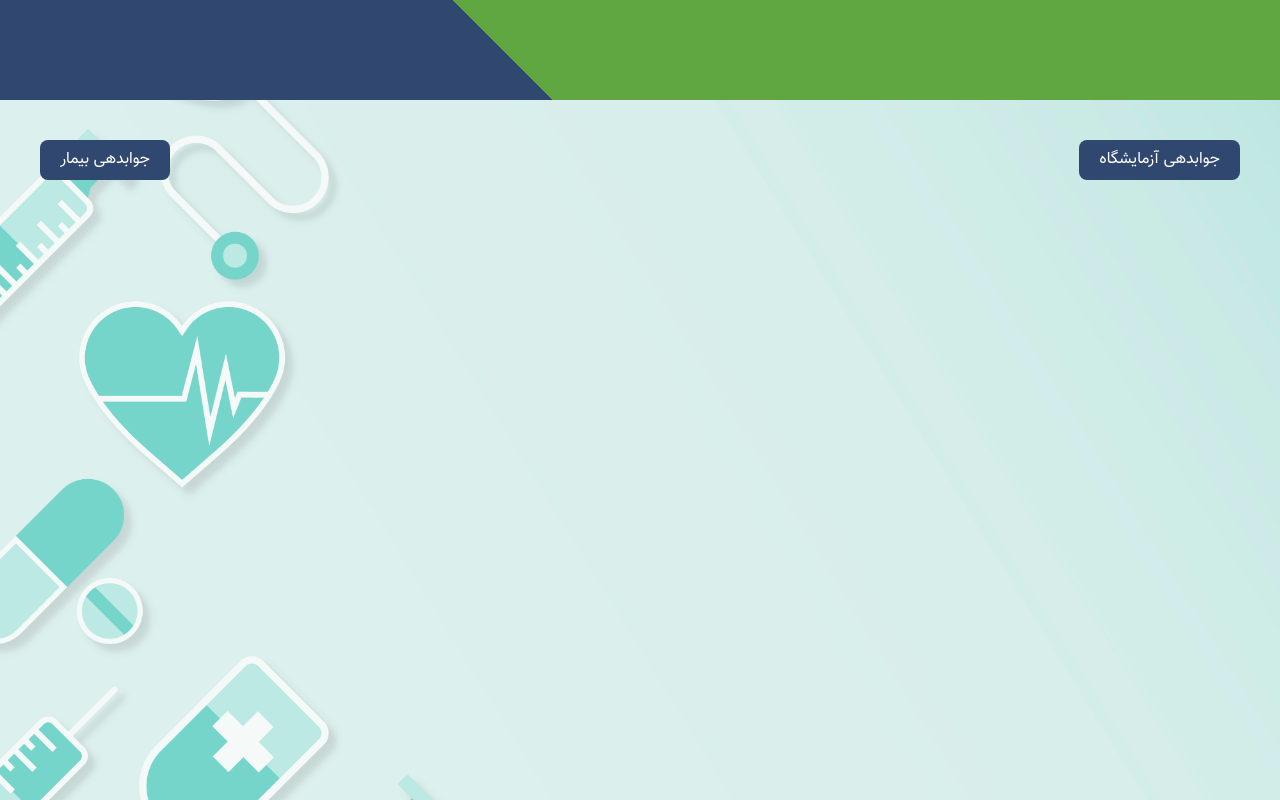
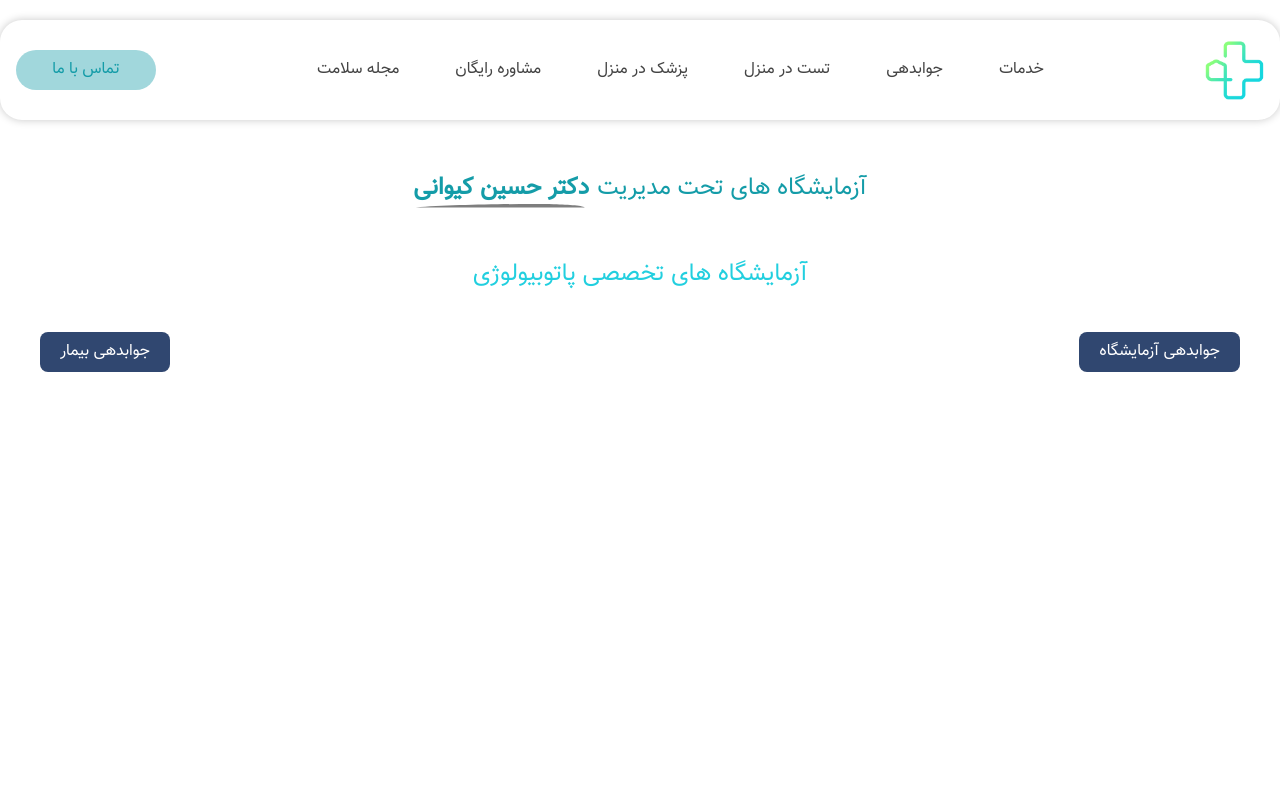
Before and after one commit to alikhalili66/azmon-pdf-panel, a Next.js app: page / in a window 1280 px wide. Built offline with nearby package versions, Linux system fonts and the light colour scheme.

Commit message:
DEVELOP => page /home -mirror

```diff
--- a/src/assets/style/_$color.scss
+++ b/src/assets/style/_$color.scss
@@ -2,6 +2,12 @@ body {
 	// _____________________* basic main colors *_____________________ //
 	--color-primary-1: #304770;
 	--color-primary-1-rgb: 48, 71, 112;
+
+	--color-primary-2: #149ca8;
+	--color-primary-2-rgb: 20, 156, 168;
+
+	--color-primary-3: #22cfdf;
+	--color-primary-3-rgb: 34, 207, 223;
 
 	--color-secondary-1: #60a741;
 	--color-secondary-1-rgb: 96, 167, 65;
--- a/src/assets/style/_$list.scss
+++ b/src/assets/style/_$list.scss
@@ -2,6 +2,8 @@
 $color-list: (
 	// _____________________* basic main colors *_____________________ //
 	'primary-1': var(--color-primary-1),
+	'primary-2': var(--color-primary-2),
+	'primary-3': var(--color-primary-3),
 	'secondary-1': var(--color-secondary-1),
 	'tertiary-1': var(--color-tertiary-1),
 	// _____________________* custom main colors *_____________________ //
@@ -22,6 +24,8 @@ $color-list: (
 $color-list-rgb: (
 	// _____________________* basic main colors *_____________________ //
 	'primary-1': var(--color-primary-1-rgb),
+	'primary-2': var(--color-primary-2-rgb),
+	'primary-3': var(--color-primary-3-rgb),
 	'secondary-1': var(--color-secondary-1-rgb),
 	'tertiary-1': var(--color-tertiary-1-rgb),
 	// _____________________* custom main colors *_____________________ //
--- a/src/assets/style/_general.scss
+++ b/src/assets/style/_general.scss
@@ -60,6 +60,21 @@
 	height: calc(100vh - 100px);
 }
 
+.home-container {
+	max-width: 1400px;
+	margin: 0 auto;
+}
+
+.hover-link {
+	&:hover {
+		background-color: rgba(var(--color-primary-3-rgb), 0.3);
+	}
+}
+
+.header-shadow {
+	box-shadow: rgba(0, 0, 0, 0.22) 0px 0px 8px 0px;
+}
+
 //MUI Datepicker styles
 [role='dialog'] * {
 	font-family: inherit !important;
--- a/src/components/page/home/index.tsx
+++ b/src/components/page/home/index.tsx
@@ -21,6 +21,18 @@ export const Home = ({
 		router.push(`${route}${window?.location?.search || ''}`);
 	};
 
+	const labs = [
+		{
+			logo: '',
+			name: '',
+			testLink: '',
+			testsLink: '',
+			bioLink: '',
+			address: '',
+			phone: '',
+		},
+	];
+
 	return (
 		<PrimaryCard
 			boxClass={boxClass}
@@ -31,6 +43,26 @@ export const Home = ({
 			transparent
 			{...props}
 		>
+			<div className='pt-[50px] flex items-center justify-center gap-2 text-primary-2 text-[24px]'>
+				<div className='font-[500]'>آزمایشگاه های تحت مدیریت</div>
+				<div className='relative flex flex-col'>
+					<span className='font-bold'>دکتر حسین کیوانی</span>
+					<svg
+						xmlns='http://www.w3.org/2000/svg'
+						viewBox='0 0 500 150'
+						preserveAspectRatio='none'
+						// className='absolute top-[50%] left-[50%] w-[calc(100%_-_20px)] h-[calc(100%_-_20px)] overflow-visible translate-x-[-50%] translate-y-[-50%]'
+						className='absolute top-[50%] w-[100%] h-[20px] opacity-50'
+					>
+						<path d='M7.7,145.6C109,125,299.9,116.2,401,121.3c42.1,2.2,87.6,11.8,87.3,25.7'></path>
+					</svg>
+				</div>
+			</div>
+
+			<div className='pt-[50px] flex items-center justify-center text-primary-3 text-[24px] font-[500]'>
+				آزمایشگاه های تخصصی پاتوبیولوژی
+			</div>
+
 			<div className='flex items-center justify-between p-10'>
 				<PrimaryButton content='جوابدهی آزمایشگاه' onClick={() => changeRoute('/tests')} />
 				<PrimaryButton content='جوابدهی بیمار' onClick={() => changeRoute('/test')} />
--- a/src/components/template/main/index.tsx
+++ b/src/components/template/main/index.tsx
@@ -1,6 +1,7 @@
 import { Block } from '@attom';
 import { template_main } from '@context';
 import { images } from '@data';
+import { useRouter } from 'next/router';
 
 type MainTemplateProps = Props_Block & {};
 
@@ -14,17 +15,78 @@ export const MainTemplate = ({
 	const { state } = template_main.useContext();
 	const {} = state;
 
+	const router = useRouter();
+
+	const goToLink = (link: string) => {
+		window?.open(link, '_blank');
+	};
+	const goToPath = () => {};
+
+	const linkClassname =
+		'px-6 min-h-[40px] min-w-[80px] flex items-center rounded-full justify-center hover-link text-text-secondary hover:text-primary-2 cursor-pointer';
+
 	return (
 		<Block
-			boxClass={`${boxClass} text-text-primary bg-background-primary overflow-y-hidden`}
+			boxClass={`${boxClass} text-text-primary bg-background-tertiary overflow-y-hidden min-h-[100vh]`}
 			boxSize={boxSize}
 			boxSpace={boxSpace}
 		>
 			{/* Header */}
-			<div className='bg-gradient-header min-h-[100px]'></div>
+			<div className='home-container pt-[20px]'>
+				<div className='rounded-[22px] min-h-[100px] header-shadow flex items-center justify-between gap-4 p-4'>
+					<img
+						alt=''
+						src={images.logo_homezhans?.src}
+						className=' cursor-pointer h-[60px]'
+						onClick={() => goToLink('https://homzhans.com/')}
+					/>
+
+					<div className='grow flex items-center justify-center gap-2'>
+						<div
+							className={`${linkClassname}`}
+							onClick={() =>
+								goToLink(
+									'https://www.homzhans.com/services/?_gl=1*ldjj9m*_ga*NjM1MDE4MjE5LjE3MTMyNjUyODQ.*_ga_ZE3HE6CNNY*MTcxMzI2NTI4My4xLjAuMTcxMzI2NTI4My4wLjAuMA..',
+								)
+							}
+						>
+							خدمات
+						</div>
+						<div
+							className={`${linkClassname}`}
+							onClick={() =>
+								goToLink(
+									'https://www.homzhans.com/labs/?_gl=1*14eqc6p*_ga*NjM1MDE4MjE5LjE3MTMyNjUyODQ.*_ga_ZE3HE6CNNY*MTcxMzI2NTI4My4xLjAuMTcxMzI2NTI4My4wLjAuMA..',
+								)
+							}
+						>
+							جوابدهی
+						</div>
+						<div className={`${linkClassname}`} onClick={() => goToLink('https://homzhans.com/services/test-at-home/')}>
+							تست در منزل
+						</div>
+						<div className={`${linkClassname}`} onClick={() => goToLink('https://homzhans.com/services/doctor-at-home/')}>
+							پزشک در منزل
+						</div>
+						<div className={`${linkClassname}`} onClick={() => goToLink('https://homzhans.com/services/counseling/')}>
+							مشاوره رایگان
+						</div>
+						<div className={`${linkClassname}`} onClick={() => goToLink('https://keyvanlab.com/blog')}>
+							مجله سلامت
+						</div>
+					</div>
+
+					<div
+						className='rounded-full cursor-pointer bg-primary-2-40 hover:bg-primary-2 text-primary-2 hover:text-[#fff] p-2 min-w-[140px] min-h-[40px] flex items-center justify-center text-[16px]'
+						onClick={() => goToLink('https://homzhans.com/contact')}
+					>
+						تماس با ما
+					</div>
+				</div>
+			</div>
 
 			{/* Body */}
-			<div className='content-min-h bg-image-body'>{children}</div>
+			<div className='home-container'>{children}</div>
 		</Block>
 	);
 };
--- a/src/data/images/index.ts
+++ b/src/data/images/index.ts
@@ -1,6 +1,8 @@
 import logo from '@assets/img/logo.png';
+import logo_homezhans from '@assets/img/logo-homezhans.png';
 
 export {
 	//
 	logo,
+	logo_homezhans,
 };
--- a/tailwind.config.js
+++ b/tailwind.config.js
@@ -11,6 +11,8 @@ module.exports = {
 			colors: {
 				// _____________________* basic main colors *_____________________ //
 				'primary-1': 'var(--color-primary-1)',
+				'primary-2': 'var(--color-primary-2)',
+				'primary-3': 'var(--color-primary-3)',
 				'secondary-1': 'var(--color-secondary-1)',
 				'tertiary-1': 'var(--color-tertiary-1)',
 				// _____________________* custom main colors *_____________________ //
```
Also changed, not shown: src/assets/img/logo-homezhans.png (added).
